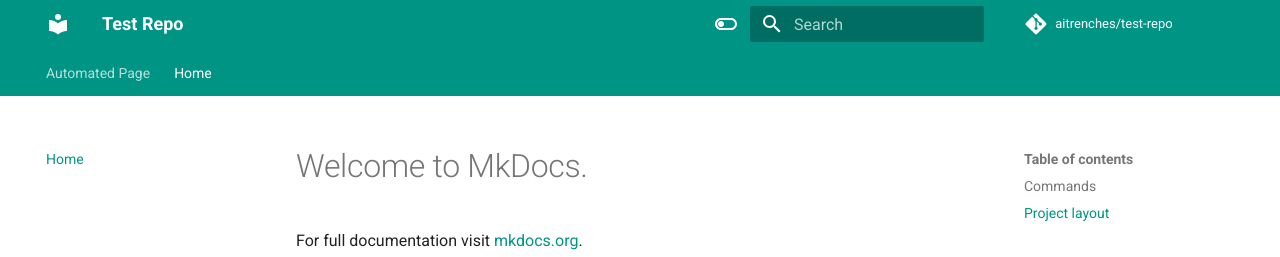
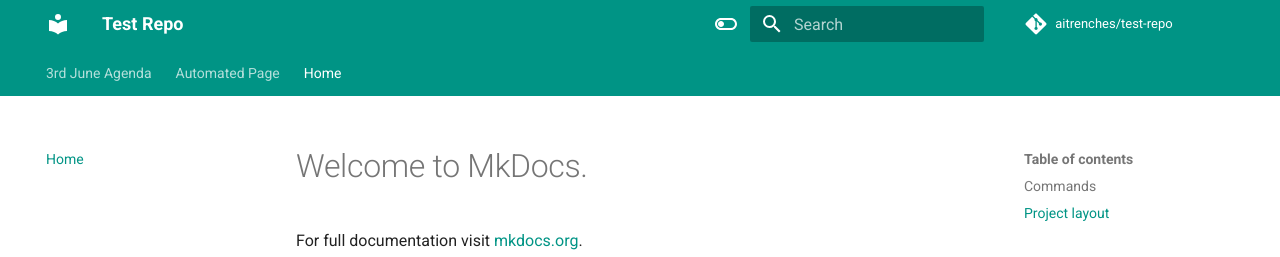
Before and after one commit to aitrenches/test-repo, an MkDocs documentation site: the page built from docs/index.md, in a window 1280 px wide. Shown: the top 257 px of the page. Built offline with MkDocs 1.6.1 and Material for MkDocs 9.7.7, drawn with Linux system fonts in a browser that asks for light colours; comment, search, counter and statistics services are not loaded.

Commit message:
Update navigation: add 3rd June Agenda

```diff
--- a/mkdocs.yml
+++ b/mkdocs.yml
@@ -51,5 +51,6 @@ markdown_extensions:
       emoji_generator: !!python/name:materialx.emoji.to_svg
 
 nav:
+  - 3rd June Agenda: 3rd-june-agenda.md
   - Automated Page: auto_page.md
   - Home: index.md
```
